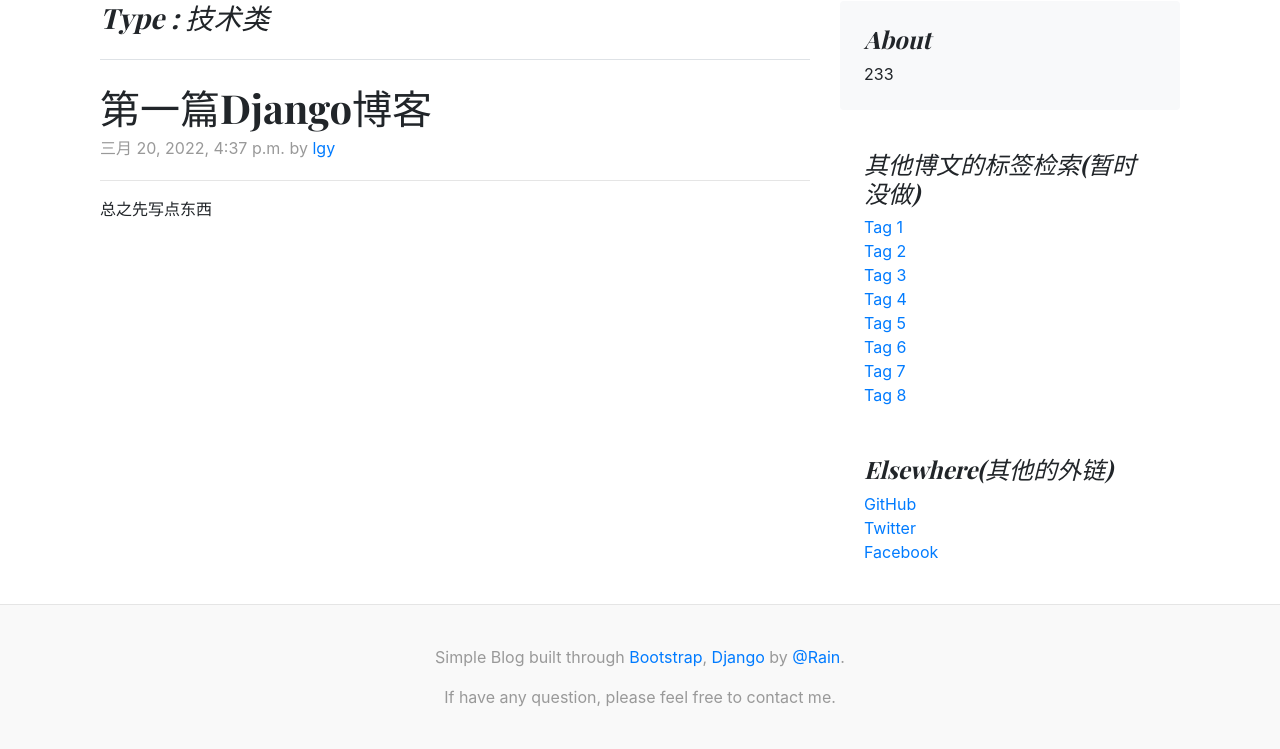
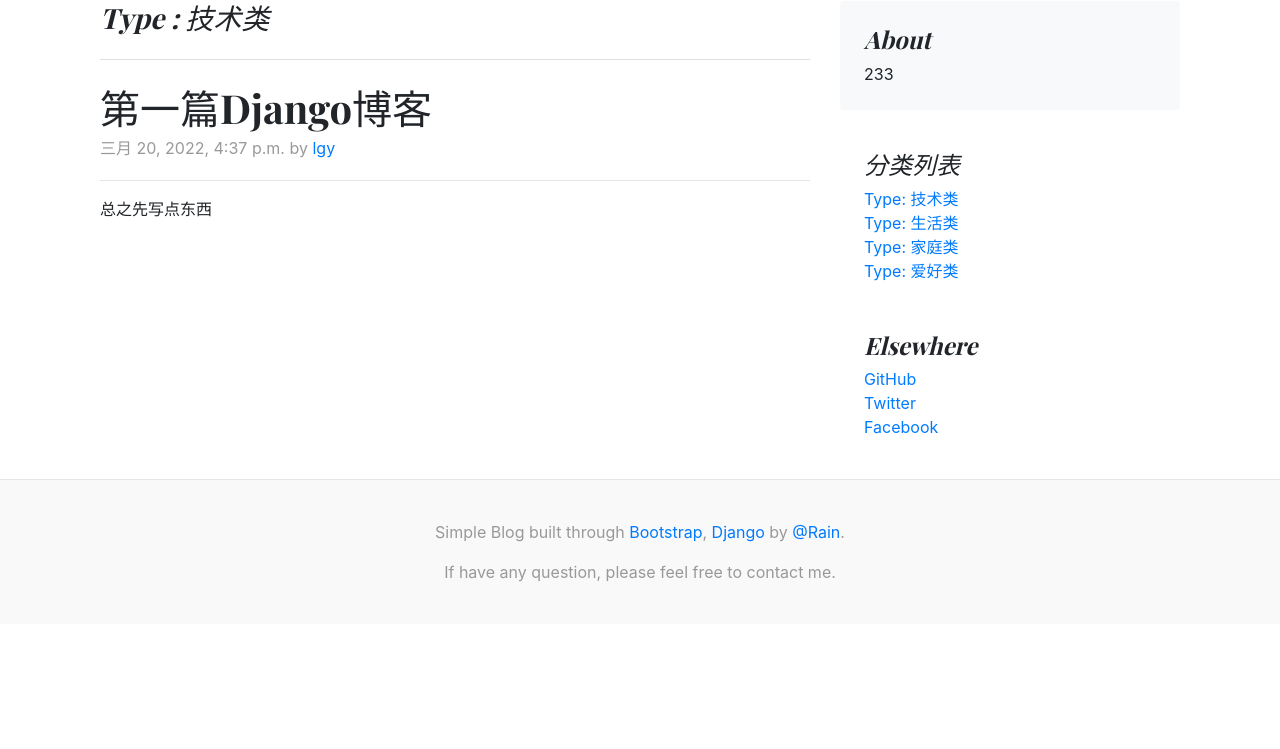
Before and after one commit to slipalone/simpleDjangoBlog, a Django app: page /blog/1/ in a window 1280 px wide. Shown: the part 120-869 px from the top of the page. After the commit the page ends 702 px from the top, so only its background shows below. Run offline with Django 3.2, Linux system fonts and the light colour scheme; data comes from the database, SQL or seed files in the repository; some libraries are stand-ins or nearby versions.

Commit message:
adjust the type jump moduel

```diff
--- a/lgy_blog/views.py
+++ b/lgy_blog/views.py
@@ -24,7 +24,7 @@ def detail_page(request, blog_id):
     except Blog.DoesNotExist:
         raise Http404(u'页面不存在')
 
-    return render(request,'detail_page.html',{'blog_detail': blog_detail})
+    return render(request,'detail_page.html',{'blog_detail': blog_detail, 'type_list': BlogType})
 
 
 def cover(request):
--- a/templates/detail_page.html
+++ b/templates/detail_page.html
@@ -28,26 +28,24 @@
                         <p class="mb-0">{{ blog_detail.blog_simple_text }}</p>
                     </div>
                     {# 侧边栏标签检索 #}
+
                     <div class="p-4">
-                        <h4 class="font-italic">其他博文的标签检索(暂时没做)</h4>
+                        <h4 class="font-italic">分类列表</h4>
                         <ol class="list-unstyled mb-0">
-                            <li><a href="#">Tag 1</a></li>
-                            <li><a href="#">Tag 2</a></li>
-                            <li><a href="#">Tag 3</a></li>
-                            <li><a href="#">Tag 4</a></li>
-                            <li><a href="#">Tag 5</a></li>
-                            <li><a href="#">Tag 6</a></li>
-                            <li><a href="#">Tag 7</a></li>
-                            <li><a href="#">Tag 8</a></li>
+                            {% if type_list %}
+                                {% for type in type_list %}
+                                    <li><a href="/type/{{ type.0 }}">Type: {{ type.1 }}</a></li>
+                                {% endfor %}
+                            {% endif %}
                         </ol>
                     </div>
                     {# 放些外链啥的 #}
                     <div class="p-4">
-                        <h4 class="font-italic">Elsewhere(其他的外链)</h4>
+                        <h4 class="font-italic">Elsewhere</h4>
                         <ol class="list-unstyled">
-                            <li><a href="#">GitHub</a></li>
-                            <li><a href="#">Twitter</a></li>
-                            <li><a href="#">Facebook</a></li>
+                            <li><a href="https://github.com">GitHub</a></li>
+                            <li><a href="https://twitter.com">Twitter</a></li>
+                            <li><a href="https://facebook.com">Facebook</a></li>
                         </ol>
                     </div>
                 </aside><!-- /.blog-sidebar -->
```
Also changed, not shown: Readme.md.
